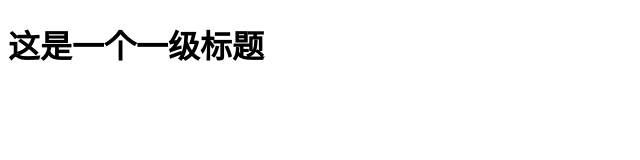
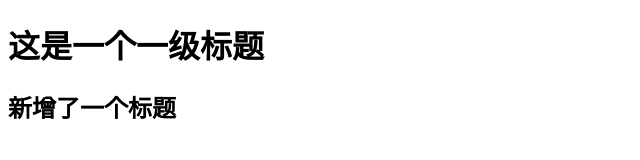
Before and after one commit to 1234scarecrow/hello-world, a plain HTML site: page index.html in a window 1280 px wide. Shown: the whole page, without its empty margins (0-640 px from the left). Drawn offline with Linux system fonts and the light colour scheme.

Commit message:
Update index.html

```diff
--- a/index.html
+++ b/index.html
@@ -7,5 +7,6 @@
 </head>
 <body>
   <h1>这是一个一级标题</h1>
+  <h2>新增了一个标题</h2>
 </body>
 </html>
```
